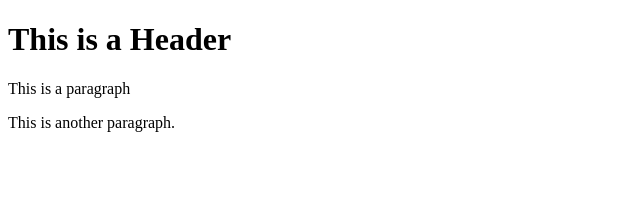
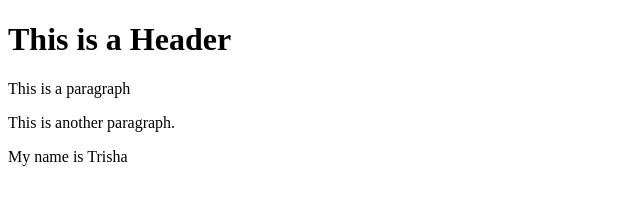
Before and after one commit to cupoftcode/git-test, a website: page index.html in a window 1280 px wide. Shown: the whole page, without its empty margins (0-640 px from the left). Drawn offline with Linux system fonts and the light colour scheme.

Commit message:
initial commit

```diff
--- a/index.html
+++ b/index.html
@@ -4,5 +4,6 @@
       <h1>This is a Header</h1>
       <p>This is a paragraph</p>
       <p>This is another paragraph.</p>
+      <p>My name is Trisha</p>
    </body>
 </html>
```
Also changed, not shown: package.json (added, +24 -0 lines), 2 other files.
